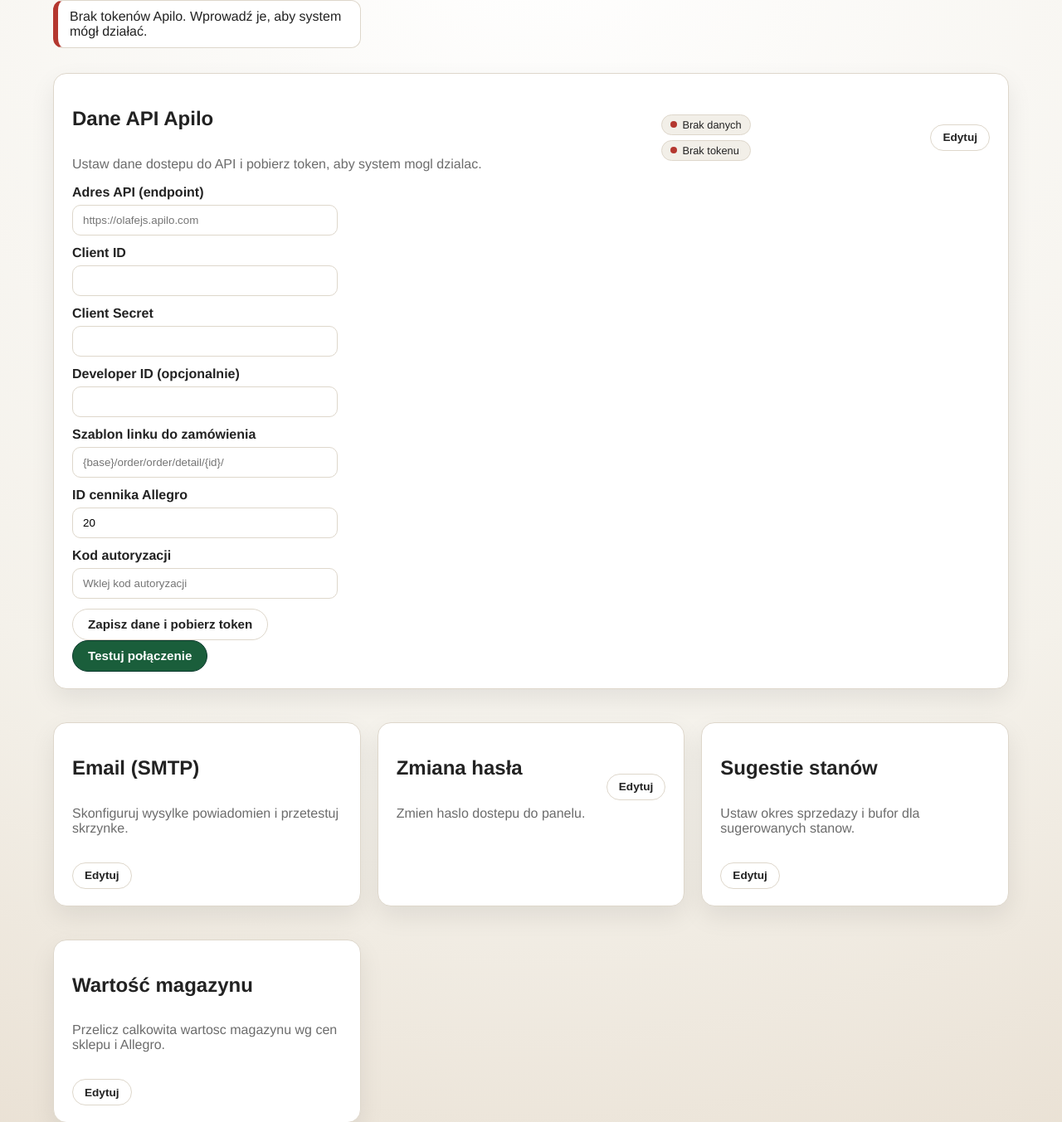
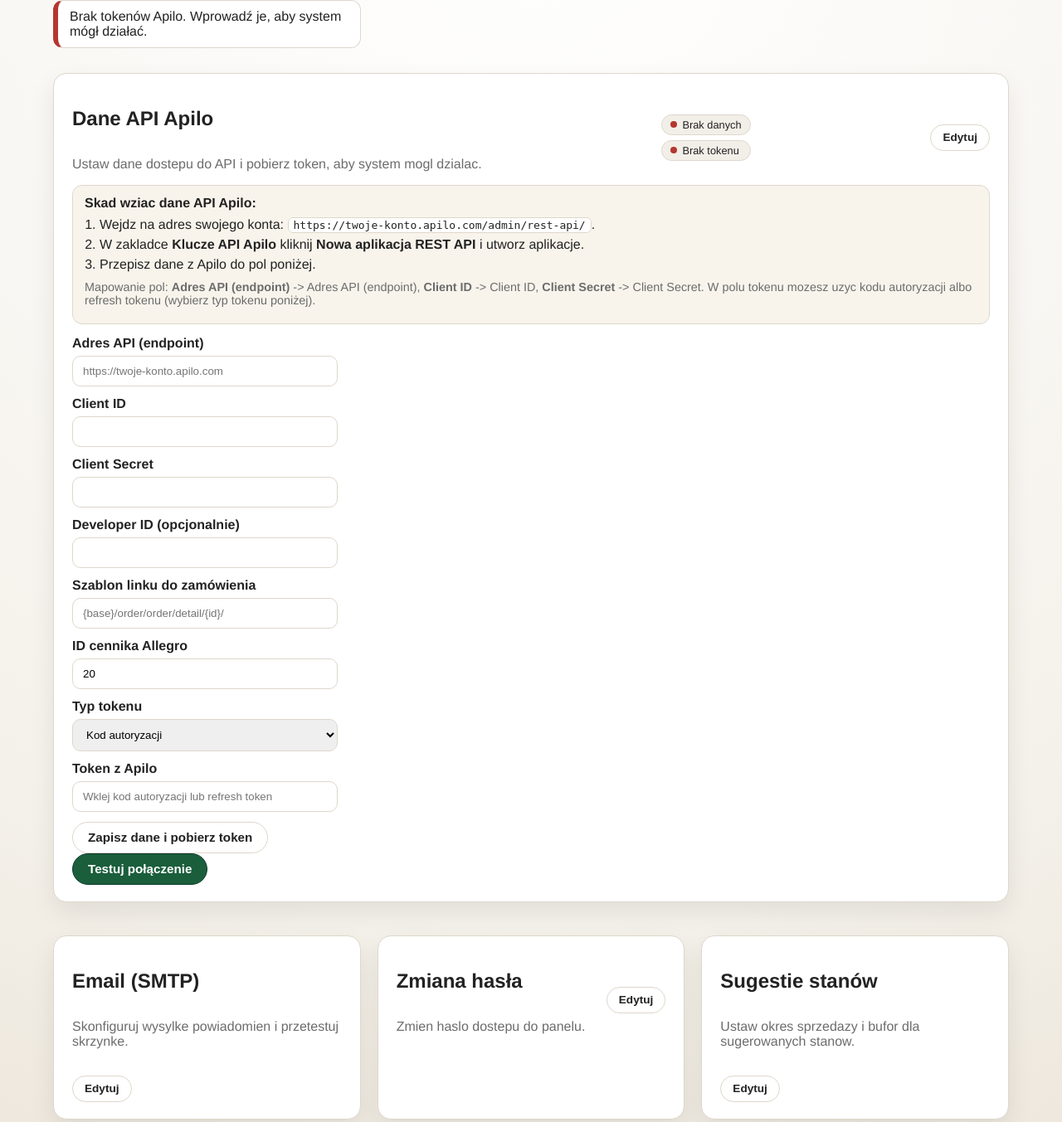
Before and after one commit to Olafejs/apilo-panel, a Flask app: page /settings in a window 1280 px wide. Shown: the part 113-1466 px from the top of the page at 83% size. Run offline with Flask 3, Linux system fonts and the light colour scheme; the visitor is signed in with stand-in values (Sample User, id 1); data that the repository does not hold is empty.

Commit message:
fix: neutral apilo endpoint hint and add api setup guidance

```diff
--- a/app.py
+++ b/app.py
@@ -467,11 +467,15 @@ def settings():
                 request.form.get("allegro_price_list_id"), 20, min_value=1
             )
             set_setting(DB_PATH, "allegro_price_list_id", str(allegro_price_list_id))
-            auth_code = request.form.get("apilo_auth_code") or ""
-            if auth_code:
+            grant_type = request.form.get("apilo_grant_type") or "authorization_code"
+            if grant_type not in ("authorization_code", "refresh_token"):
+                grant_type = "authorization_code"
+            set_setting(DB_PATH, "apilo_grant_type", grant_type)
+            auth_token = request.form.get("apilo_auth_code") or ""
+            if auth_token:
                 try:
                     client = get_client()
-                    client._fetch_tokens("authorization_code", auth_code)
+                    client._fetch_tokens(grant_type, auth_token)
                     flash("Dane API zapisane i tokeny pobrane.", "success")
                 except Exception as exc:
                     app.logger.exception("API token fetch failed")
@@ -565,6 +569,7 @@ def settings():
         "apilo_developer_id": get_setting(DB_PATH, "apilo_developer_id") or "",
         "apilo_order_url_template": get_setting(DB_PATH, "apilo_order_url_template") or "",
         "allegro_price_list_id": str(get_allegro_price_list_id()),
+        "apilo_grant_type": get_setting(DB_PATH, "apilo_grant_type") or "authorization_code",
     }
     api_status = {
         "config_ok": bool(
--- a/static/style.css
+++ b/static/style.css
@@ -526,6 +526,33 @@ tbody tr.dirty {
   gap: 6px;
 }
 
+.api-help {
+  margin: 0 0 14px 0;
+  padding: 12px 14px;
+  border-radius: 12px;
+  border: 1px solid var(--border);
+  background: #f8f4ec;
+}
+
+.api-help p {
+  margin: 0 0 8px 0;
+}
+
+.api-help ol {
+  margin: 0 0 10px 18px;
+  padding: 0;
+  display: flex;
+  flex-direction: column;
+  gap: 6px;
+}
+
+.api-help code {
+  background: #fff;
+  border: 1px solid var(--border);
+  border-radius: 6px;
+  padding: 1px 6px;
+}
+
 .btn.small {
   height: 32px;
   padding: 6px 14px;
--- a/templates/settings.html
+++ b/templates/settings.html
@@ -61,12 +61,25 @@
           <button class="btn outline small toggle-card" type="button">Edytuj</button>
         </div>
         <div class="collapse-body">
+          <div class="api-help">
+            <p><strong>Skad wziac dane API Apilo:</strong></p>
+            <ol>
+              <li>Wejdz na adres swojego konta: <code>https://twoje-konto.apilo.com/admin/rest-api/</code>.</li>
+              <li>W zakladce <strong>Klucze API Apilo</strong> kliknij <strong>Nowa aplikacja REST API</strong> i utworz aplikacje.</li>
+              <li>Przepisz dane z Apilo do pol poniżej.</li>
+            </ol>
+            <p class="hint">
+              Mapowanie pol: <strong>Adres API (endpoint)</strong> -> Adres API (endpoint),
+              <strong>Client ID</strong> -> Client ID, <strong>Client Secret</strong> -> Client Secret.
+              W polu tokenu mozesz uzyc kodu autoryzacji albo refresh tokenu (wybierz typ tokenu poniżej).
+            </p>
+          </div>
           <form method="post" class="stack">
           <input type="hidden" name="action" value="api">
           <input type="hidden" name="csrf_token" value="{{ csrf_token() }}">
           <label>
             Adres API (endpoint)
-            <input type="text" name="apilo_base_url" placeholder="https://olafejs.apilo.com" value="{{ api.get('apilo_base_url', '') }}">
+            <input type="text" name="apilo_base_url" placeholder="https://twoje-konto.apilo.com" value="{{ api.get('apilo_base_url', '') }}">
           </label>
           <label>
             Client ID
@@ -89,8 +102,15 @@
             <input type="number" min="1" step="1" name="allegro_price_list_id" placeholder="20" value="{{ api.get('allegro_price_list_id', '') }}">
           </label>
           <label>
-            Kod autoryzacji
-            <input type="text" name="apilo_auth_code" placeholder="Wklej kod autoryzacji">
+            Typ tokenu
+            <select name="apilo_grant_type">
+              <option value="authorization_code" {% if api.get('apilo_grant_type') != 'refresh_token' %}selected{% endif %}>Kod autoryzacji</option>
+              <option value="refresh_token" {% if api.get('apilo_grant_type') == 'refresh_token' %}selected{% endif %}>Refresh Token</option>
+            </select>
+          </label>
+          <label>
+            Token z Apilo
+            <input type="text" name="apilo_auth_code" placeholder="Wklej kod autoryzacji lub refresh token">
           </label>
           <button class="btn" type="submit">Zapisz dane i pobierz token</button>
           </form>
```
Also changed, not shown: README.md.
